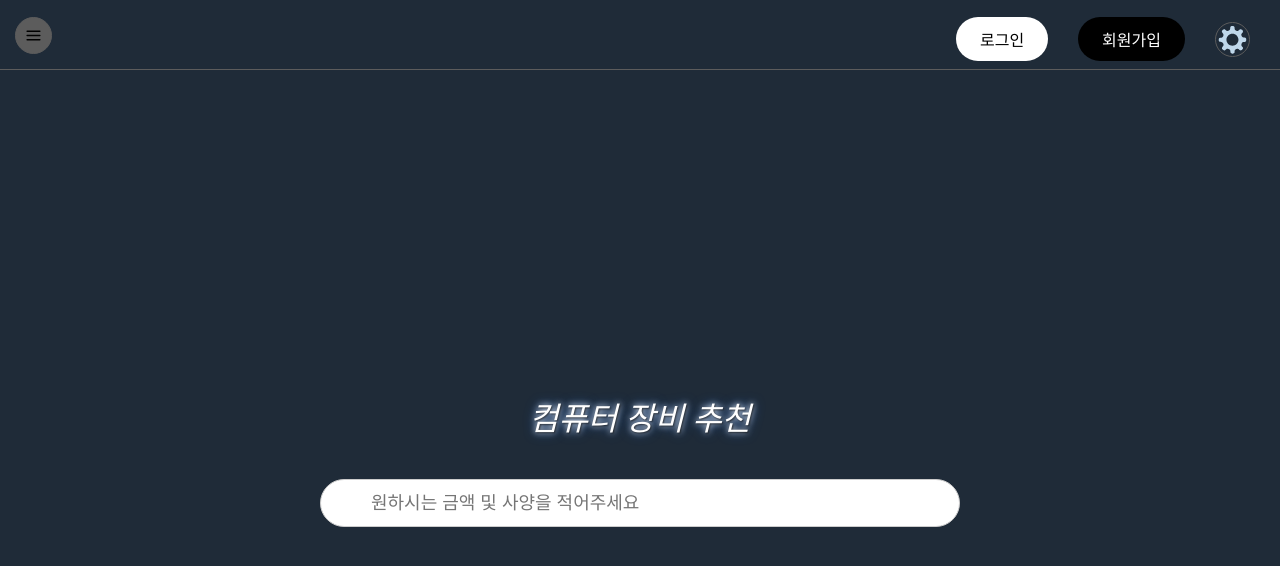
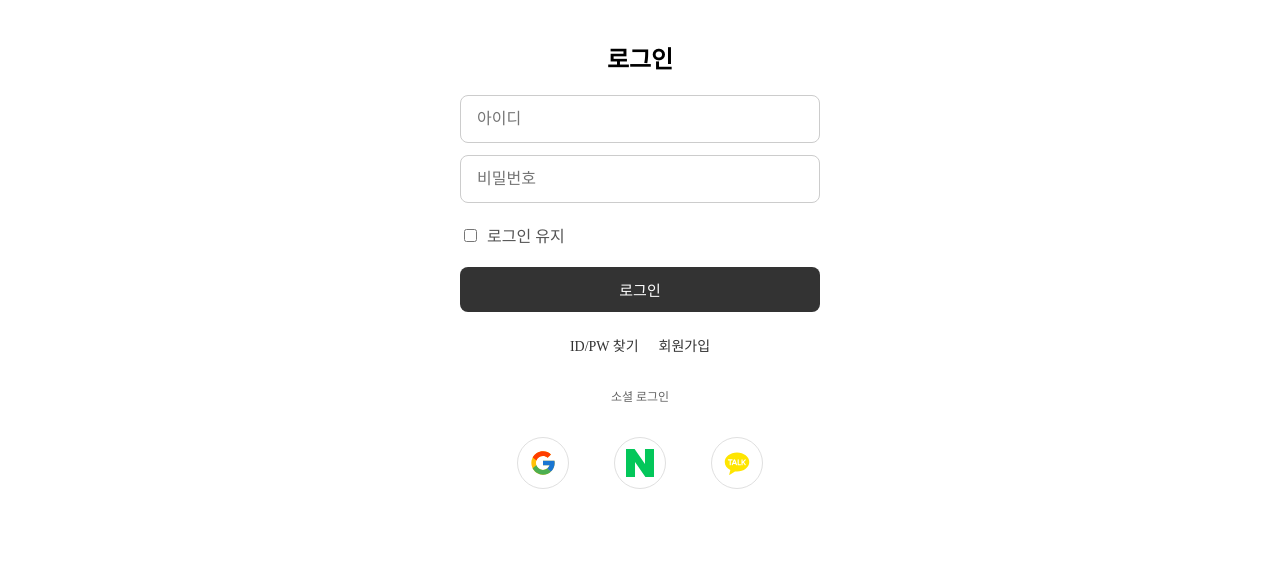
Before and after one commit to 5Headers/team_project_frontend, a React (Vite) app: page /auth in a window 1280 px wide. Shown: the top 566 px of the page. Built offline with nearby package versions, Linux system fonts and the light colour scheme.

Commit message:
Feat:로그인&회원가입 구현중

```diff
--- a/src/App.jsx
+++ b/src/App.jsx
@@ -1,14 +1,15 @@
+import { BrowserRouter } from "react-router-dom";
 import Header from "./components/header/Header";
 import Layout from "./components/layout/layout";
 import Home from "./pages/Home/Home";
+import AuthRouter from "./router/AuthRouter/AuthRouter";
 
 function App() {
   return (
     <div>
-      <Layout>
-        <Home />
-      </Layout>{" "}
-      {/* 배경 레이아웃 */}
+      <BrowserRouter>
+        <AuthRouter />
+      </BrowserRouter>
     </div>
   );
 }
--- a/src/apis/utils/instance.js
+++ b/src/apis/utils/instance.js
@@ -1,5 +1,5 @@
 import axios from "axios";
 
 export const instance = axios.create({
-    baseURL:"http://localhost:3306",
-})
+  baseURL: "http://localhost:8080",
+});
--- /dev/null
+++ b/src/components/AuthInput/AuthInput.jsx
@@ -0,0 +1,30 @@
+/** @jsxImportSource @emotion/react */
+import * as s from "./styles";
+
+// AuthInput 컴포넌트 정의
+// props: type(입력 타입),
+// placeholder(입력 안내 문구),
+// state(현재 입력 값),
+//setState(값을 업데이트하는 함수)
+function AuthInput({ type, placeholder, state, setState, disabled }) {
+  // input 값이 변경될 때 실행되는 이벤트 핸들러
+  const onChangeHandler = (e) => {
+    // 부모 컴포넌트에서 전달받은 setState 함수를 이용해 상태 업데이트
+    setState(e.target.value);
+  };
+
+  return (
+    <>
+      <input
+        css={s.input}
+        type={type}
+        value={state}
+        placeholder={placeholder}
+        onChange={onChangeHandler}
+        disabled={disabled}
+      />
+    </>
+  );
+}
+
+export default AuthInput;
--- /dev/null
+++ b/src/components/AuthInput/styles.js
@@ -0,0 +1,12 @@
+import { css } from "styled-components";
+
+export const input = css`
+  width: 100%;
+  outline: none;
+  border: 1px solid #dbdbdb;
+  border-radius: 8px;
+  padding: 10px 15px;
+  font-size: 16px;
+  color: #333;
+  box-sizing: border-box;
+`;
--- a/src/pages/Signin/Signin.jsx
+++ b/src/pages/Signin/Signin.jsx
@@ -5,6 +5,8 @@ import { SiNaver } from "react-icons/si"; // 네이버
 import { RiKakaoTalkFill } from "react-icons/ri"; // 카카오
 import { useEffect, useState } from "react";
 import { useNavigate } from "react-router-dom";
+import AuthInput from "../../components/AuthInput/AuthInput";
+import { signinRequest } from "../../apis/auth/authApi";
 
 function Signin() {
   const [username, setUsername] = useState(
@@ -34,9 +36,30 @@ function Signin() {
       return;
     }
 
-    // 3. 로그인 성공 시 이동
-    alert("로그인 성공!");
-    navigate("/"); // 홈 화면 이동
+    // 3. 로그인 API 요청 보내기
+    signinRequest({
+      username: username,
+      password: password,
+    })
+      .then((response) => {
+        // 로그인 성공
+        if (response.data.status === "success") {
+          alert(response.data.message); // 성공 메시지 출력
+          localStorage.setItem("accessToken", response.data.data); // 토큰 저장
+          window.location.href = "/"; // 메인 페이지로 이동 (새로고침)
+        }
+        // 로그인 실패
+        else if (response.data.status === "failed") {
+          alert(response.data.message); // 실패 메시지 출력
+        }
+      })
+      .catch((error) => {
+        console.error("로그인 요청 중 오류 발생:", error);
+        alert("로그인 중 오류가 발생했습니다. 잠시 후 다시 시도해주세요.");
+      });
+
+    console.log("아이디:", username);
+    console.log("비밀번호:", password);
   };
 
   // 아이디 / 비밀번호 유효성 검사
@@ -45,8 +68,7 @@ function Signin() {
 
     // 아이디 정규식 (6자리 이상, 문자+숫자+특수문자 포함)
     if (username.length > 0) {
-      const usernameRegex =
-        /^(?=.*[a-zA-Z])(?=.*[0-9])(?=.*[!@#$%^&*?_]).{6,}$/;
+      const usernameRegex = /^(?=.*[a-zA-Z])(?=.*[0-9]).{6,}$/;
       if (!usernameRegex.test(username)) {
         newErrorMessage.username = "아이디 형식에 맞지 않습니다.";
       }
@@ -69,23 +91,17 @@ function Signin() {
       <h2>로그인</h2>
       <div css={s.box}>
         <div css={s.inputBox}>
-          <input
-            type="text"
-            placeholder="아이디"
-            value={username}
-            onChange={(e) => {
-              setUsername(e.target.value);
-              localStorage.setItem("username", e.target.value);
-            }}
+          <AuthInput
+            type={"text"}
+            placeholder={"아이디"}
+            state={username}
+            setState={setUsername}
           />
-          <input
-            type="password"
-            placeholder="비밀번호"
-            value={password}
-            onChange={(e) => {
-              setPassword(e.target.value);
-              localStorage.setItem("password", e.target.value);
-            }}
+          <AuthInput
+            type={"password"}
+            placeholder={"비밀번호"}
+            state={password}
+            setState={setPassword}
           />
         </div>
         <div css={s.keepLoginBox}>
@@ -103,18 +119,18 @@ function Signin() {
           <a href="/signup">회원가입</a>
         </div>
         <div css={s.oauthBtnBox}>
+          <p className="title">소셜 로그인</p>
+          <div className="icons">
             <a className="google">
-            <FcGoogle size={23} />
-            <span>구글 로그인</span>
+              <FcGoogle size={28} />
             </a>
             <a className="naver">
-            <SiNaver size={18} color="#03C75A" />
-            <span>네이버 로그인</span>
+              <SiNaver size={28} color="#03C75A" />
             </a>
             <a className="kakao">
-            <RiKakaoTalkFill size={20} color="#FEE500" />
-            <span>카카오 로그인</span>
+              <RiKakaoTalkFill size={28} color="#Fee500" />
             </a>
+          </div>
         </div>
       </div>
     </div>
--- a/src/pages/Signin/styles.js
+++ b/src/pages/Signin/styles.js
@@ -92,40 +92,46 @@ export const LinkBox = css`
 export const oauthBtnBox = css`
   display: flex;
   flex-direction: column;
+  align-items: center; /* p랑 아이콘들 모두 가운데 정렬 */
   gap: 10px;
 
-  & > a {
+  .title {
+    font-size: 12px;
+    text-align: center;
+    color: #666;
+  }
+  .icons {
+    margin-top: 10px;
+    display: flex;
+    justify-content: center;
+    gap: 45px;
+  }
+
+  & > .icons > a {
+    width: 50px;
+    height: 50px;
+    border-radius: 50%; /* 원형 */
     display: flex;
     align-items: center;
     justify-content: center;
-    gap: 10px;
-    width: 100%;
-    padding: 12px;
-    box-sizing: border-box;
+    background-color: #fff;
     border: 1px solid #e0e0e0;
-    border-radius: 8px;
-    background-color: #fff;
-    font-size: 14px;
-    font-weight: 500;
-    color: #333;
     cursor: pointer;
-    transition: border-color 0.2s ease, background-color 0.2s ease,
-      color 0.2s ease;
+    transition: all 0.2s ease;
 
     &:hover {
       background-color: #f8f9fa;
-      color: #000;
     }
   }
 
   /* 소셜별 hover */
-  & > a.google:hover {
-    border-color: #4285f4; /* 구글 블루 */
+  & > .icons > a.google:hover {
+    border-color: #4285f4;
   }
-  & > a.naver:hover {
-    border-color: #03c75a; /* 네이버 그린 */
+  & > .icons > a.naver:hover {
+    border-color: #03c75a;
   }
-  & > a.kakao:hover {
-    border-color: #fee500; /* 카카오 옐로우 */
+  & > .icons > a.kakao:hover {
+    border-color: #fee500;
   }
 `;
--- a/src/pages/Signup/Signup.jsx
+++ b/src/pages/Signup/Signup.jsx
@@ -2,20 +2,22 @@
 import { useEffect, useState } from "react";
 import * as s from "./styles";
 import { useNavigate } from "react-router-dom";
+import AuthInput from "../../components/AuthInput/AuthInput";
+import { signupRequest } from "../../apis/auth/authApi"; // ✅ signupRequest import
 
 function Signup() {
-  const [name, setName] = useState(""); // 이름 상태
-  const [username, setUsername] = useState(""); //아이디
-  const [password, setPassword] = useState(""); //비밀번호
-  const [confirmPassword, setConfirmPassword] = useState(""); // 비밀번호 확인
-  const [email, setEmail] = useState(""); //이메일
-  const [errorMessage, setErrorMessage] = useState({}); // 유효성 검사 에러 메시지 저장
-  const navigate = useNavigate(); // 페이지 이동 함수
+  // const [name, setName] = useState("");
+  const [username, setUsername] = useState("");
+  const [password, setPassword] = useState("");
+  const [confirmPassword, setConfirmPassword] = useState("");
+  const [email, setEmail] = useState("");
+  const [errorMessage, setErrorMessage] = useState({});
+  const navigate = useNavigate();
 
   const signupOnClickHandler = () => {
     // 1. 모든 항목 입력 여부 확인
     if (
-      name.trim().length === 0 ||
+
       username.trim().length === 0 ||
       password.trim().length === 0 ||
       confirmPassword.trim().length === 0 ||
@@ -24,6 +26,7 @@ function Signup() {
       alert("모든 항목을 입력해 주세요.");
       return;
     }
+
     // 비밀번호와 확인 비밀번호 일치 여부 확인
     if (password !== confirmPassword) {
       alert("비밀번호가 일치하지 않습니다.");
@@ -40,49 +43,59 @@ function Signup() {
       return;
     }
 
-    // 3. 비밀번호 확인
-    if (password !== confirmPassword) {
-      alert("비밀번호가 일치하지 않습니다.");
-      return;
-    }
-
-    // 4. 약관 동의 확인 (체크박스)
+    // 3. 약관 동의 확인
     const agree = document.querySelector('input[type="checkbox"]').checked;
     if (!agree) {
       alert("약관에 동의해야 합니다.");
       return;
     }
 
-    alert("가입이 완료되었습니다.");
+    // 4. 회원가입 API 요청
+    signupRequest({
+      username,
+      password,
+      email,
+    })
+      .then((response) => {
+        if (response.data.status === "success") {
+          alert(response.data.message);
+          navigate("/Signin"); // 로그인 페이지 이동
+        } else if (response.data.status === "failed") {
+          alert(response.data.message);
+        }
+      })
+      .catch((error) => {
+        console.error("회원가입 요청 중 오류:", error);
+        alert("문제가 발생했습니다. 다시 시도해주세요.");
+      });
 
-    navigate("/Signin");
+    console.log("아이디:", username);
+    console.log("비밀번호:", password);
+    console.log("비밀번호 확인:", confirmPassword);
+    console.log("이메일:", email);
   };
 
   //  아이디 / 비밀번호 / 이메일 유효성 검사
   useEffect(() => {
     const newErrorMessage = {};
 
-    // 아이디 정규식 (6자리 이상, 문자+숫자+특수문자 포함)
     if (username.length > 0) {
-      const usernameRegex =
-        /^(?=.*[a-zA-Z])(?=.*[0-9])(?=.*[!@#$%^&*?_]).{6,}$/;
+      const usernameRegex = /^(?=.*[a-zA-Z])(?=.*[0-9]).{6,}$/;
       if (!usernameRegex.test(username)) {
         newErrorMessage.username =
-          "아이디는 최소 6자 이상이며, 영문자, 숫자, 특수문자를 포함해야 합니다.";
+          "아이디는 최소 6자 이상이며, 영문자와 숫자를 포함해야 합니다.";
       }
     }
 
-    // 비밀번호 정규식 검사 (8~16자, 영문자 + 숫자 + 특수문자 포함)
     if (password.length > 0) {
       const passwordRegex =
         /^(?=.*[a-zA-Z])(?=.*[0-9])(?=.*[!@#$%^&*?_]).{8,16}$/;
       if (!passwordRegex.test(password)) {
         newErrorMessage.password =
-          "비밀번호는 최소 8자에서 16자까지, 영문자, 숫자 및 특수 문자를 포함해야 합니다.";
+          "비밀번호는 8~16자, 영문자, 숫자, 특수문자를 포함해야 합니다.";
       }
     }
 
-    // 이메일 정규식 검사 (올바른 이메일 형식인지 확인)
     if (email.length > 0) {
       const emailRegex = /^[a-zA-Z0-9._-]+@[a-zA-Z0-9.-]+\.[a-zA-Z]{2,4}$/i;
       if (!emailRegex.test(email)) {
@@ -90,7 +103,6 @@ function Signup() {
       }
     }
 
-    // 새로운 에러 메시지 상태 업데이트
     setErrorMessage(newErrorMessage);
   }, [username, password, email]);
 
@@ -99,38 +111,38 @@ function Signup() {
       <h2>회원가입</h2>
       <div css={s.box}>
         <div css={s.inputBox}>
-          <input
+          {/* <AuthInput
             type="text"
             placeholder="이름"
-            value={name}
-            onChange={(e) => setName(e.target.value)}
-          />
+            state={name}
+            setState={setName}
+          /> */}
           <div css={s.idWrapper}>
-            <input
+            <AuthInput
               type="text"
               placeholder="아이디(6자 이상)"
-              value={username}
-              onChange={(e) => setUsername(e.target.value)}
+              state={username}
+              setState={setUsername}
             />
             <button>중복 확인</button>
           </div>
-          <input
+          <AuthInput
             type="password"
             placeholder="비밀번호(문자 숫자 특수문자 포함 8자이상)"
-            value={password}
-            onChange={(e) => setPassword(e.target.value)}
+            state={password}
+            setState={setPassword}
           />
-          <input
+          <AuthInput
             type="password"
             placeholder="비밀번호 확인"
-            value={confirmPassword}
-            onChange={(e) => setConfirmPassword(e.target.value)}
+            state={confirmPassword}
+            setState={setConfirmPassword}
           />
-          <input
+          <AuthInput
             type="email"
             placeholder="이메일"
-            value={email}
-            onChange={(e) => setEmail(e.target.value)}
+            state={email}
+            setState={setEmail}
           />
         </div>
 
--- a/src/router/AuthRouter/AuthRouter.jsx
+++ b/src/router/AuthRouter/AuthRouter.jsx
@@ -2,12 +2,14 @@ import React from "react";
 import { Route, Routes } from "react-router-dom";
 import Signup from "../../pages/Signup/Signup";
 import Signin from "../../pages/Signin/Signin";
+import Find from "../../pages/Find/Find";
 
 function AuthRouter() {
   return (
     <Routes>
       <Route path="/signup" element={<Signup />} />
       <Route path="/signin" element={<Signin />} />
+      <Route path="/find" element={<Find/>}/>
       <Route path="*" element={<Signin />} />
     </Routes>
   );
```
Also changed, not shown: src/pages/Find/styles.js (+4 -5 lines). Lines whose indentation alone changed are shown as unchanged.
